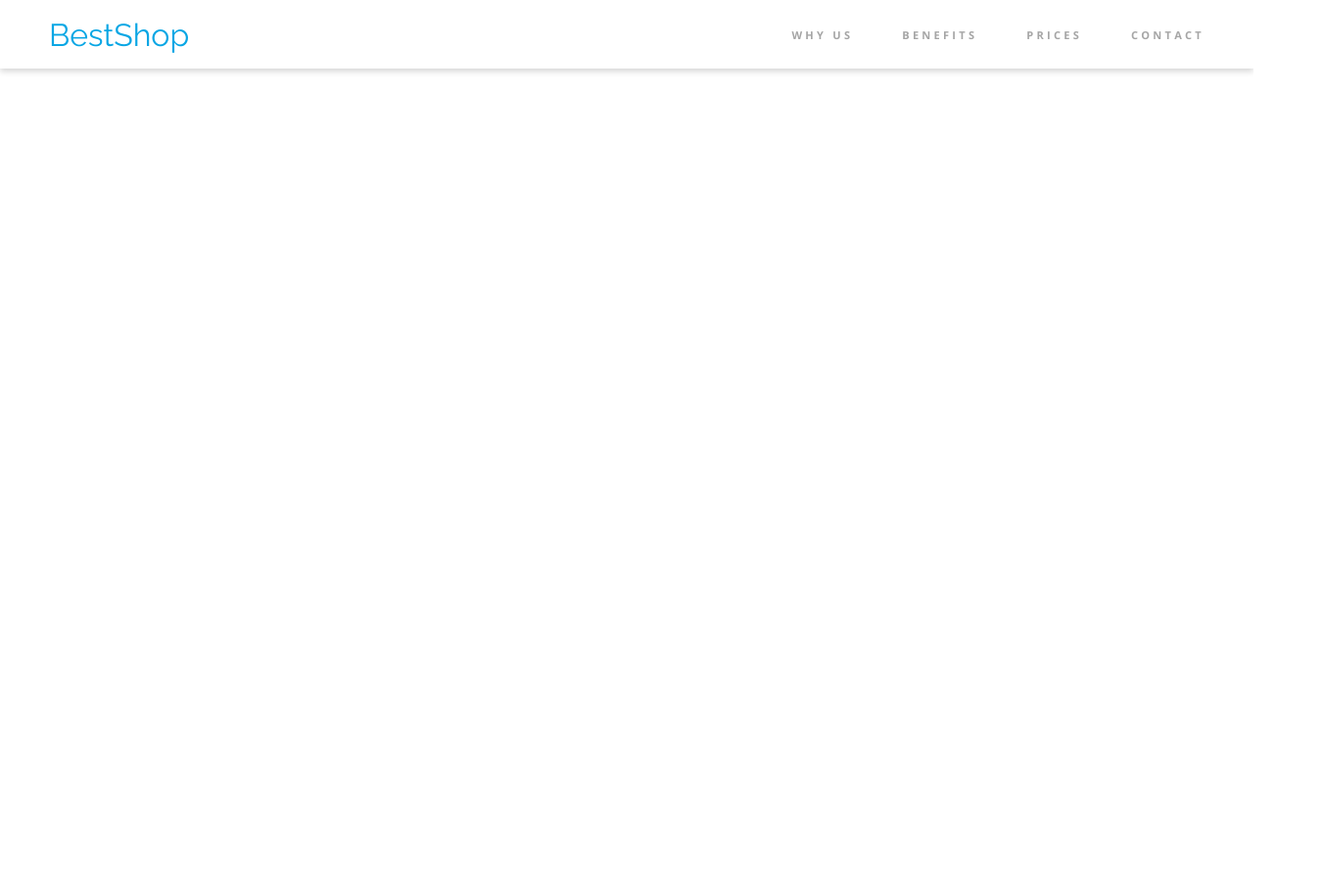
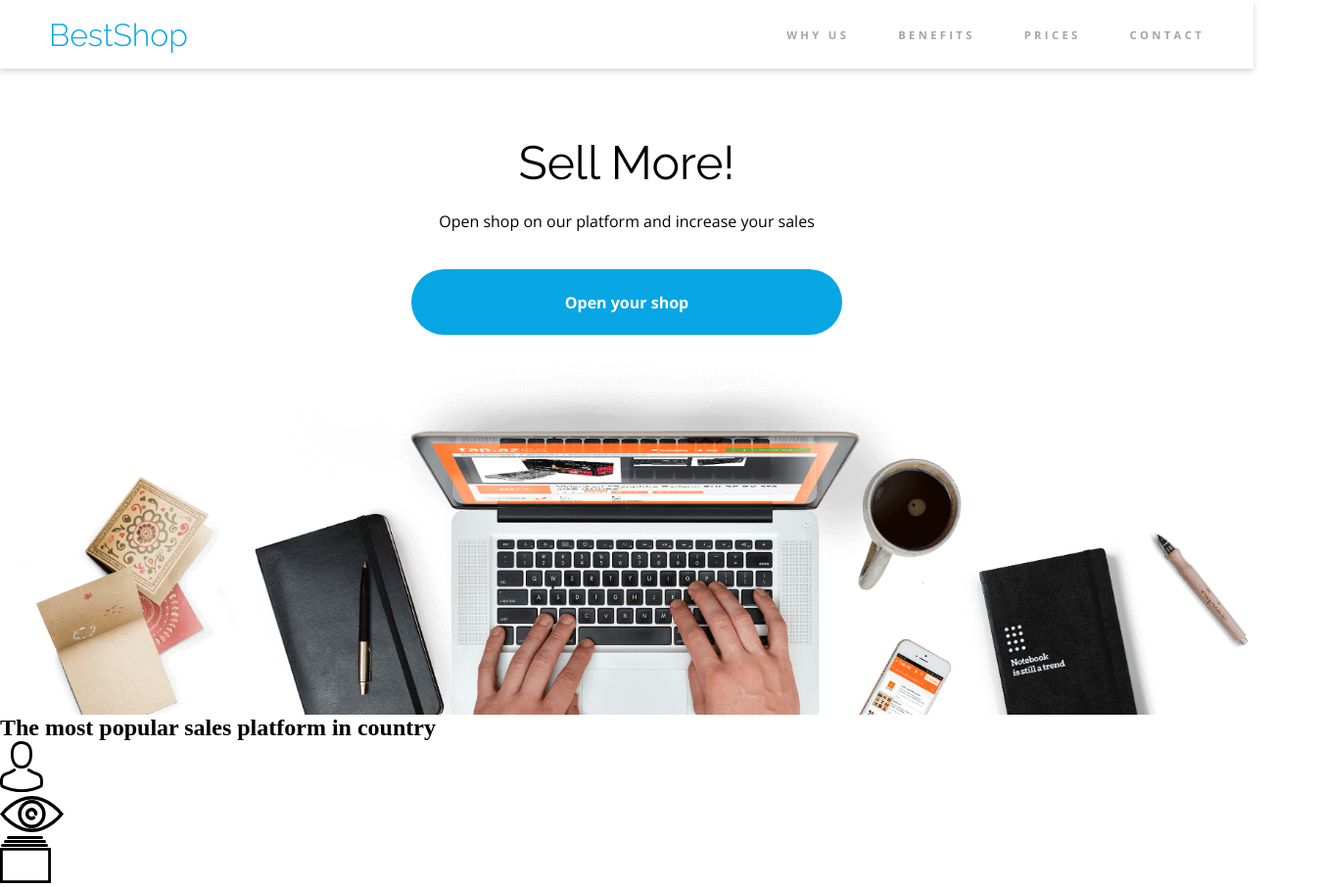
Before and after one commit to mfuks/BestShop_CSS, a plain HTML site: page index.html in a window 1280 px wide. Shown: the whole page at 98% size, 1352 px wide, since content can reach past the window. Before the commit the page ends 800 px from the top, so only its background shows below. Drawn offline with nearby package versions, Linux system fonts and the light colour scheme.

Commit message:
header modified + new banner section

```diff
--- a/css/style.css
+++ b/css/style.css
@@ -12,23 +12,29 @@
     --color-aside3: #A5A5A5;
     --color-blackopacity: #00000029;
 }
+html
+{
+    font-size: 16px;
+}
 .cont
 {
     width: 1352px;
 }
+/* section 1 */
 header
 {
-    height: 70px;
-    background-color: var(--color-white);
     display: flex;
     justify-content: center;
     align-items: center;
+    height: 70px;
+    width: 100%;
+    background-color: var(--color-white);
     box-shadow: 0 3px 6px var(--color-blackopacity);
+    position: fixed;
+    top: 0;
 }
-
-header div
+header div.cont
 {
-
     display: flex;
     justify-content: space-between;
     align-items: center;
@@ -37,22 +43,23 @@ header div
 .cont-logo
 {
     font-family: var(--font-Raleway);
-    font-size: 32px;
+    font-size: 2rem;
+    font-weight: 300;
     color: var(--color-main1);
 }
 ul
 {
+    list-style-type: none;
     display: flex;
     justify-content: center;;
     align-items: center;
-    list-style-type: none;
 }
 li
 {
     font-family: var(--font-Sans);
-    font-size: 11px;
-    font-weight: bold;
-    letter-spacing: 3.28px;
+    font-size: 0.7rem;
+    font-weight: 700;
+    letter-spacing: 0.21rem;
     text-transform: uppercase;
     text-align: center;
     padding-left: 50px;
@@ -67,6 +74,51 @@ li a:hover
     color: var(--color-black);
     border-bottom: 5px solid var(--color-main1);
     padding-bottom: 22.5px;
-    line-height: 11px;
-
 }
+/* section 2 */
+.banner
+{
+    width: 100%;
+    height: calc(100vh - 208px); /* 100vh - header h - margin-top h*/
+    background: url("../image/Background.png") bottom/contain no-repeat;
+    display: flex;
+    justify-content: center;
+    align-items: flex-start;
+    margin: 138px 0 0 0;
+}
+.banner a, .banner p, .cont-button
+{
+    display: flex;
+    justify-content: center;
+    align-items: flex-start;
+}
+h1 a
+{   font-family: var(--font-Raleway);
+    font-size: 3rem;
+    font-weight: 400;
+    color: var(--color-black);
+    text-decoration: none;
+}
+.banner p
+{
+    font-family: var(--font-Sans);
+    margin-bottom: 2.4rem;
+    margin-top: 1.3rem;
+}
+.cont-button-1
+{
+    width: 27.5rem;
+    height: 4.2rem;
+    background-color: var(--color-main1);
+    border-radius: calc(4.2rem / 2);
+    display: flex;
+    justify-content: center;
+    align-items: center;
+}
+.cont-button-1 a
+{
+    font-family: var(--font-Sans);
+    color: var(--color-white);
+    font-weight: 700;
+    text-decoration: none;
+}
--- a/index.html
+++ b/index.html
@@ -12,7 +12,7 @@
 </head>
 <body>
 
-    <header>                <!-- section 1 - header -->
+    <header>                        <!-- section 1 - header -->
         <div class="cont">
             <section class="cont-logo">
                 <p>BestShop</p>
@@ -28,5 +28,53 @@
         </div>
     </header>
 
+    <section class="banner">        <!-- section 2 -->
+        <div class="cont">
+            <h1>
+                <a href="#">Sell More!</a>
+            </h1>
+            <p>Open shop on our platform and increase your sales</p>
+            <section class="cont-button">
+                <section class="cont-button-1">
+                    <a href="#">Open your shop</a>
+                </section>
+            </section>
+        </div>
+    </section>
+
+    <section class="popularPlatform">       <!-- section 3 -->
+        <div class="cont">
+            <h2>The most popular sales platform in country</h2>
+            <div>
+                <img src="image/Person.svg">
+                <p>
+
+                </p>
+                <p>
+
+                </p>
+            </div>
+            <div>
+                <img src="image/Eye.svg">
+                <p>
+
+                </p>
+                <p>
+
+                </p>
+            </div>
+            <div>
+                <img src="image/Catalog.svg">
+                <p>
+
+                </p>
+                <p>
+
+                </p>
+            </div>
+        </div>
+    </section>
+
+
 </body>
 </html>
```
